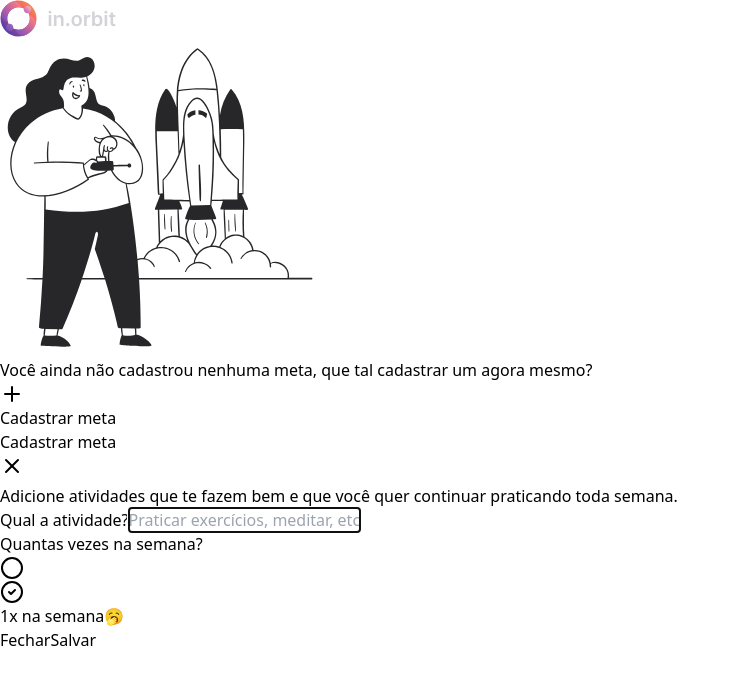
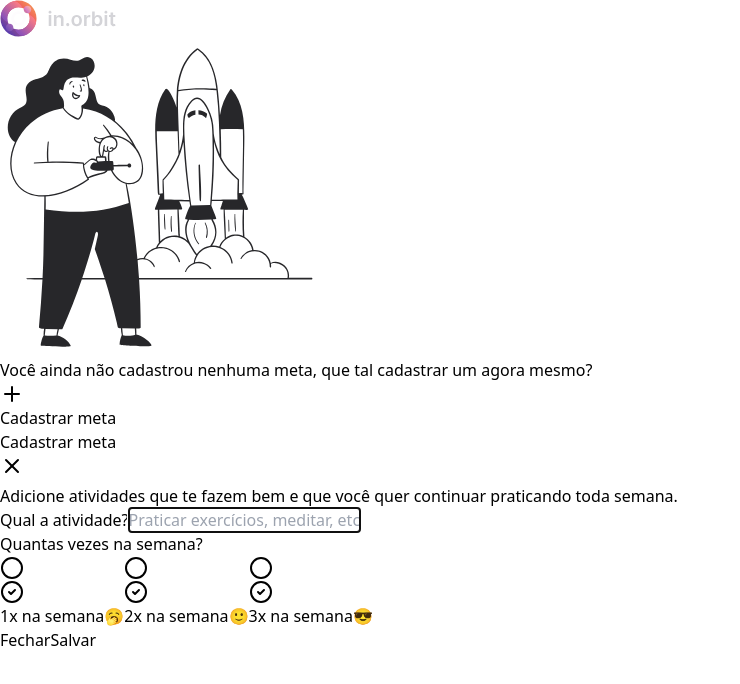
Before and after one commit to Samuelfjr/frontend-pocket-javascript, a React (Vite) app in the folder frontend/: page / in a window 1280 px wide. Both pictures are taken after a click on the button "Cadastrar meta". Shown: the top 684 px of the page, without its empty margins (0-740 px from the left). Built offline with nearby package versions, Linux system fonts and the light colour scheme.

Commit message:
feat: componentizes modal to create goal

```diff
--- a/frontend/src/app.tsx
+++ b/frontend/src/app.tsx
@@ -1,12 +1,10 @@
-import { Plus, X } from 'lucide-react'
+import { Plus} from 'lucide-react'
 
 import logo from "./assets/logo-in-orbit.svg"
 import letsStart from './assets/lets-start-illustration.svg'
 import { Button } from './components/ui/ui/button'
-import { Dialog, DialogClose, DialogContent, DialogDescription, DialogTitle, DialogTrigger } from './components/ui/ui/dialog'
-import { Input } from './components/ui/ui/input'
-import { Label } from './components/ui/ui/label'
-import { RadioGroup, RadioGroupIndicator, RadioGroupItem } from './components/ui/ui/radio-group'
+import { Dialog, DialogTrigger } from './components/ui/ui/dialog'
+import { CreateGoal } from './components/create-goal'
 
 export function App() {
   return (
@@ -24,49 +22,7 @@ export function App() {
         </DialogTrigger>
      </div>
 
-      <DialogContent>
-        <div className='flex flex-col h-full gap-6'>
-
-          <div className='flex flex-col gap-3'>
-            <div className='flex items-center justify-between'>
-              <DialogTitle>Cadastrar meta</DialogTitle>
-              <DialogClose>
-                <X className='size-5 text-zinc-600'/>
-              </DialogClose>
-            </div>
-            <DialogDescription>
-              Adicione atividades que te fazem bem e que você quer continuar praticando toda semana.
-            </DialogDescription>
-          </div>
-
-          <form action="" className='flex flex-col justify-between flex-1'>
-            <div className='flex flex-col gap-6'>
-              <div className='flex flex-col gap-2'>
-                <Label htmlFor='title'>Qual a atividade?</Label>
-                <Input id='title' autoFocus placeholder="Praticar exercícios, meditar, etc..."/>
-              </div>
-              <div className='flex flex-col gap-2'>
-                <Label htmlFor='title'>Quantas vezes na semana?</Label>
-                <RadioGroup>
-                  <RadioGroupItem value='1'>
-                    <RadioGroupIndicator />
-                      <span className='text-sm font-medium leading-none text-zinc-300'>1x na semana</span>
-                      <span className='text-lg leading-none'>🥱</span>
-                  </RadioGroupItem>
-                </RadioGroup>
-              </div>
-            </div>
-
-            <div className='flex items-center gap-3'>
-              <DialogClose asChild>
-                <Button className='flex-1' variant='secondary'>Fechar</Button>
-              </DialogClose>
-              <Button className='flex-1'>Salvar</Button>
-            </div>
-          </form>
-        </div>
-
-      </DialogContent>
+     <CreateGoal/>
     </Dialog>
   )
 }
--- /dev/null
+++ b/frontend/src/components/create-goal.tsx
@@ -0,0 +1,87 @@
+import { X } from 'lucide-react'
+import {
+  DialogClose,
+  DialogContent,
+  DialogDescription,
+  DialogTitle,
+} from './ui/ui/dialog'
+import { Label } from './ui/ui/label'
+import { Input } from './ui/ui/input'
+import {
+  RadioGroup,
+  RadioGroupIndicator,
+  RadioGroupItem,
+} from './ui/ui/radio-group'
+import { Button } from './ui/ui/button'
+
+export function CreateGoal() {
+  return (
+    <DialogContent>
+      <div className="flex flex-col h-full gap-6">
+        <div className="flex flex-col gap-3">
+          <div className="flex items-center justify-between">
+            <DialogTitle>Cadastrar meta</DialogTitle>
+            <DialogClose>
+              <X className="size-5 text-zinc-600" />
+            </DialogClose>
+          </div>
+
+          <DialogDescription>
+            Adicione atividades que te fazem bem e que você quer continuar
+            praticando toda semana.
+          </DialogDescription>
+        </div>
+
+        <form action="" className="flex flex-col justify-between flex-1">
+          <div className="flex flex-col gap-6">
+            <div className="flex flex-col gap-2">
+              <Label htmlFor="title">Qual a atividade?</Label>
+              <Input
+                id="title"
+                autoFocus
+                placeholder="Praticar exercícios, meditar, etc..."
+              />
+            </div>
+            <div className="flex flex-col gap-2">
+              <Label htmlFor="title">Quantas vezes na semana?</Label>
+              <RadioGroup>
+                <RadioGroupItem value="1">
+                  <RadioGroupIndicator />
+                  <span className="text-sm font-medium leading-none text-zinc-300">
+                    1x na semana
+                  </span>
+                  <span className="text-lg leading-none">🥱</span>
+                </RadioGroupItem>
+
+                <RadioGroupItem value="2">
+                  <RadioGroupIndicator />
+                  <span className="text-sm font-medium leading-none text-zinc-300">
+                    2x na semana
+                  </span>
+                  <span className="text-lg leading-none">🙂</span>
+                </RadioGroupItem>
+
+                <RadioGroupItem value="3">
+                  <RadioGroupIndicator />
+                  <span className="text-sm font-medium leading-none text-zinc-300">
+                    3x na semana
+                  </span>
+                  <span className="text-lg leading-none">😎</span>
+                </RadioGroupItem>
+              </RadioGroup>
+            </div>
+          </div>
+
+          <div className="flex items-center gap-3">
+            <DialogClose asChild>
+              <Button type="button" className="flex-1" variant="secondary">
+                Fechar
+              </Button>
+            </DialogClose>
+            <Button className="flex-1">Salvar</Button>
+          </div>
+        </form>
+      </div>
+    </DialogContent>
+  )
+}
```
Lines whose indentation alone changed are shown as unchanged.
